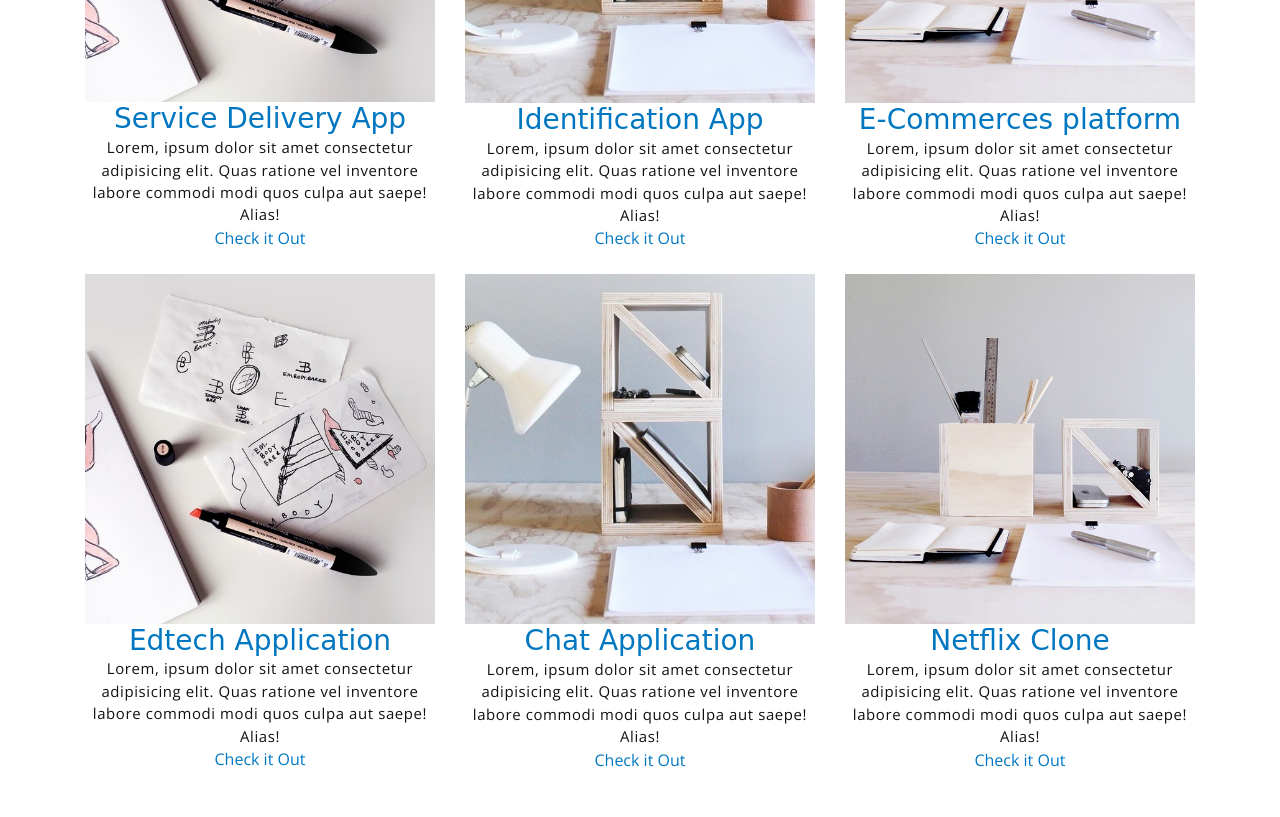
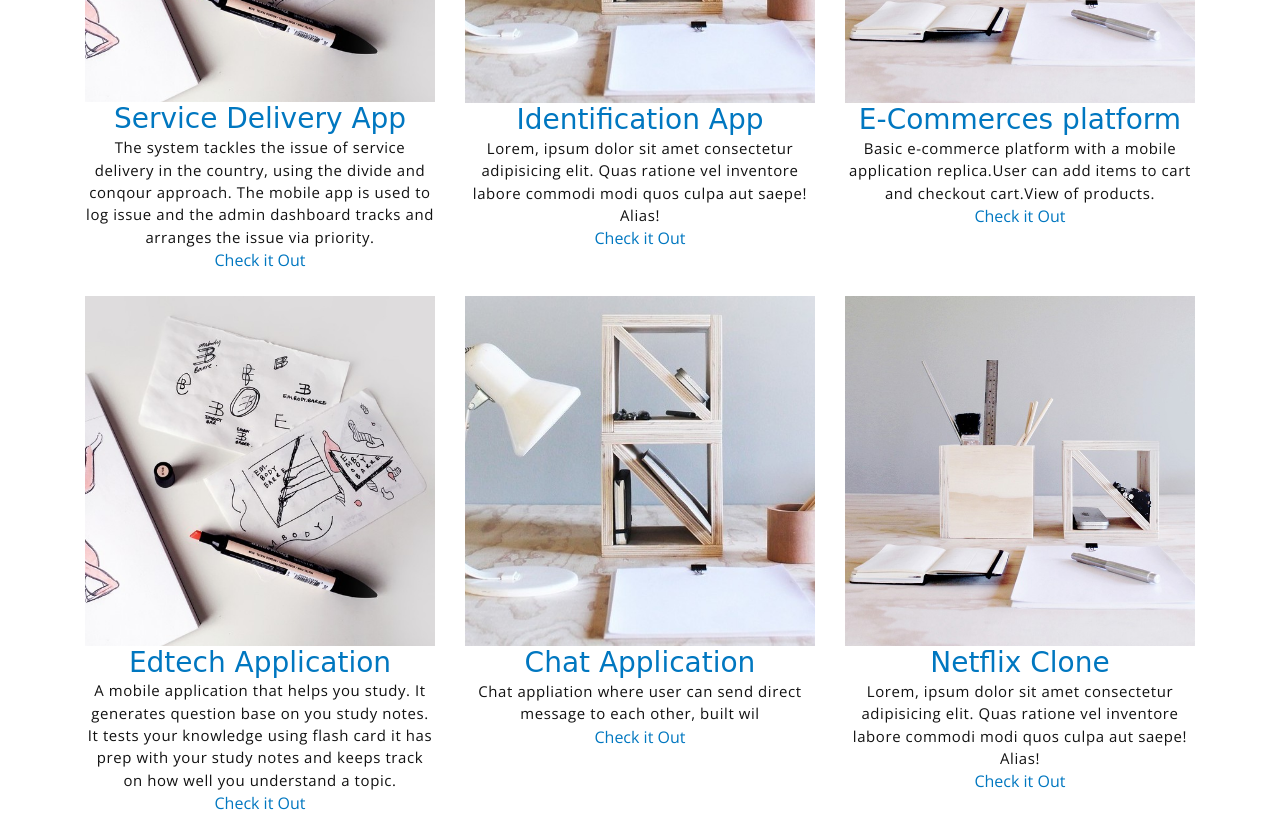
Before and after one commit to Mampuru/mampuru.github.io, a plain HTML site: page index.html in a window 1280 px wide. Shown: the part 2240-3057 px from the top of the page. Drawn offline with nearby package versions, Linux system fonts and the light colour scheme; a web font is replaced by a local one.

Commit message:
Added more projects the projct section

```diff
--- a/index.html
+++ b/index.html
@@ -156,9 +156,8 @@
                     </a>
                     <h3 class="project-title">Service Delivery App</h3>
                     <p class="project-details">
-                        Lorem, ipsum dolor sit amet consectetur adipisicing elit. Quas
-                        ratione vel inventore labore commodi modi quos culpa aut saepe!
-                        Alias!
+                        The system tackles the issue of service delivery in the country, using the divide and conqour approach.
+                        The mobile app is used to log issue and the admin dashboard tracks and arranges the issue via priority.
                     </p>
                     <a href="#" target="_blank" class="project-link">Check it Out</a>
                 </div>
@@ -192,9 +191,8 @@
                     </a>
                     <h3 class="project-title">E-Commerces platform</h3>
                     <p class="project-details">
-                        Lorem, ipsum dolor sit amet consectetur adipisicing elit. Quas
-                        ratione vel inventore labore commodi modi quos culpa aut saepe!
-                        Alias!
+                        Basic e-commerce platform with a mobile application replica.User can add items to cart
+                        and checkout cart.View of products.
                     </p>
                     <a href="#" target="_blank" class="project-link">Check it Out</a>
                 </div>
@@ -213,9 +211,9 @@
                     </a>
                     <h3 class="project-title">Edtech Application</h3>
                     <p class="project-details">
-                        Lorem, ipsum dolor sit amet consectetur adipisicing elit. Quas
-                        ratione vel inventore labore commodi modi quos culpa aut saepe!
-                        Alias!
+                        A mobile application that helps you study. It generates question base on you study notes.
+                        It tests your knowledge using flash card it has prep with your study notes and keeps track
+                        on how well you understand a topic.
                     </p>
                     <a href="#" target="_blank" class="project-link">Check it Out</a>
                 </div>
@@ -231,9 +229,7 @@
                     </a>
                     <h3 class="project-title">Chat Application</h3>
                     <p class="project-details">
-                        Lorem, ipsum dolor sit amet consectetur adipisicing elit. Quas
-                        ratione vel inventore labore commodi modi quos culpa aut saepe!
-                        Alias!
+                        Chat appliation where user can send direct message to each other, built wil
                     </p>
                     <a href="#" target="_blank" class="project-link">Check it Out</a>
                 </div>
```
